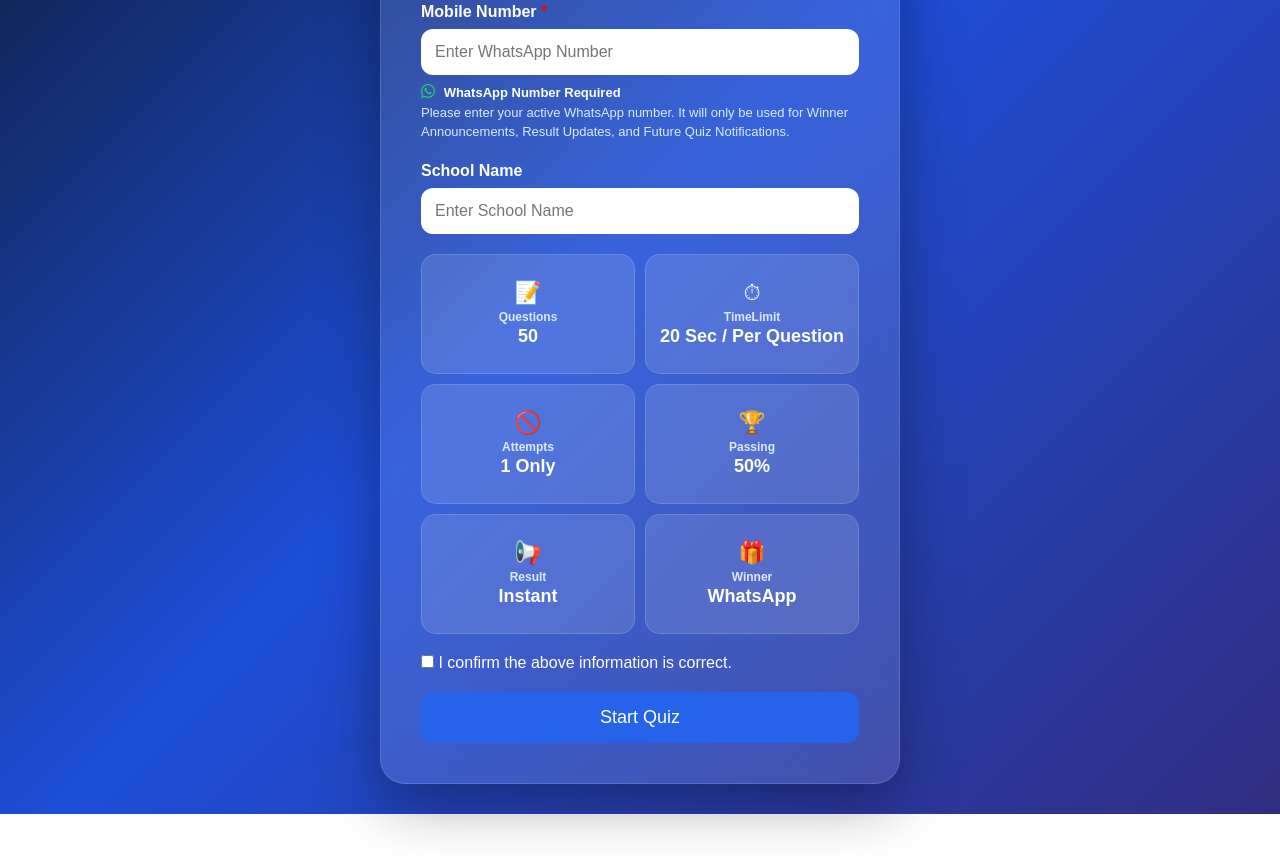
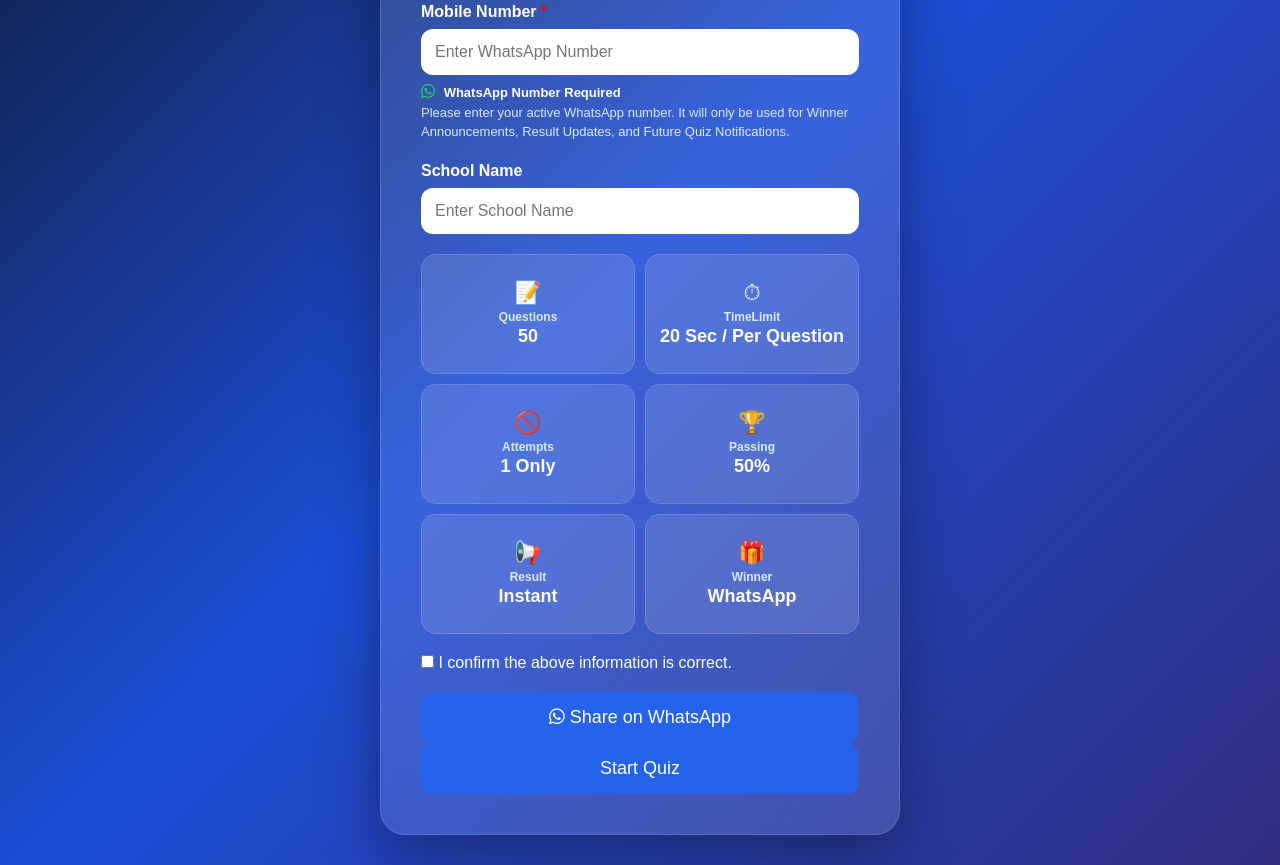
Before and after one commit to knowledgeforfun/gseb-quiz, a plain HTML site: page index.html in a window 1280 px wide. Shown: the part 348-1213 px from the top of the page. Before the commit the page ends 1162 px from the top, so only its background shows below. Drawn offline with Linux system fonts and the light colour scheme.

Commit message:
Update index.html

```diff
--- a/index.html
+++ b/index.html
@@ -103,7 +103,10 @@
         I confirm the above information is correct.
       </label>
     </div>
-
+ <button id="shareWhatsappBtn" onclick="shareWhatsApp()">
+<i class="fa-brands fa-whatsapp"></i>
+Share on WhatsApp
+</button>
 
     <button id="startBtn">
       Start Quiz
@@ -243,7 +246,8 @@
 </div>
 
 <button id="shareWhatsappBtn" onclick="shareWhatsApp()">
-📲 Share on WhatsApp
+<i class="fa-brands fa-whatsapp"></i>
+Share on WhatsApp
 </button>
   <div id="resultCard" class="share-card">
 
```
